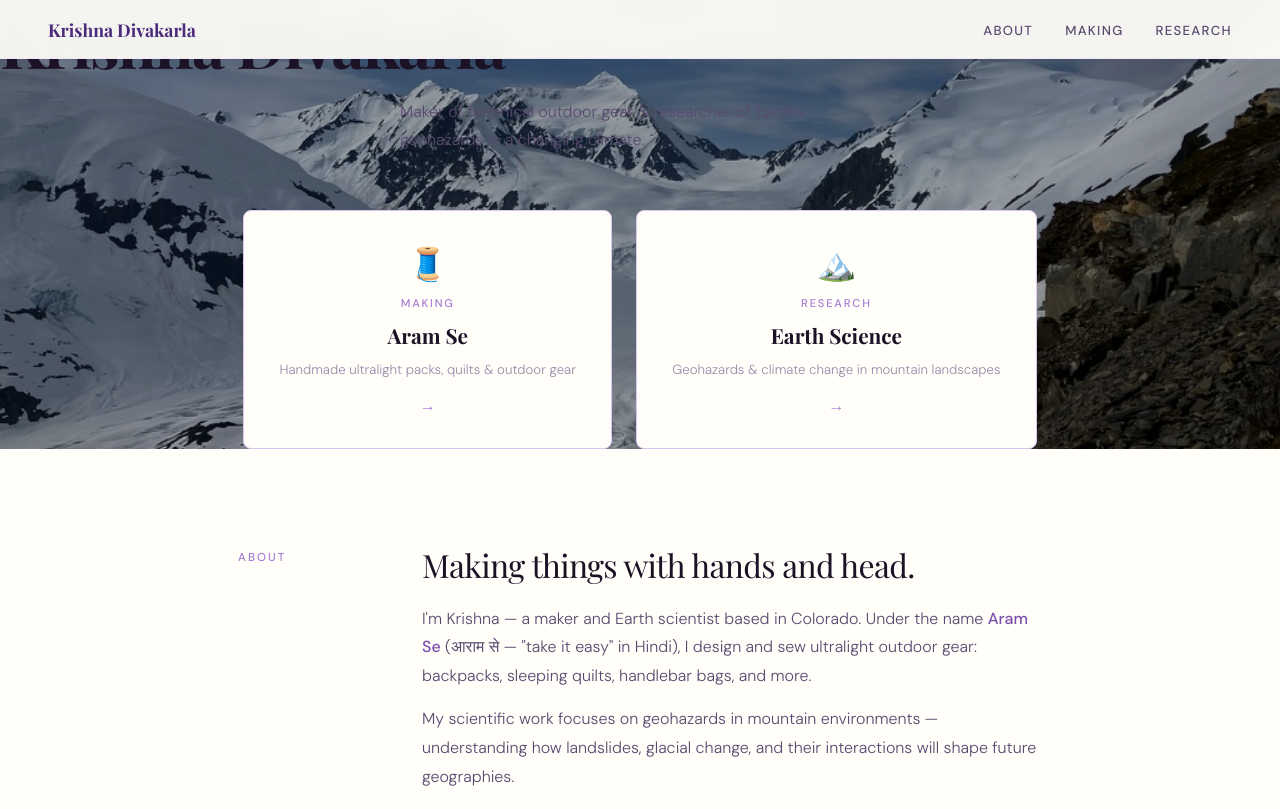
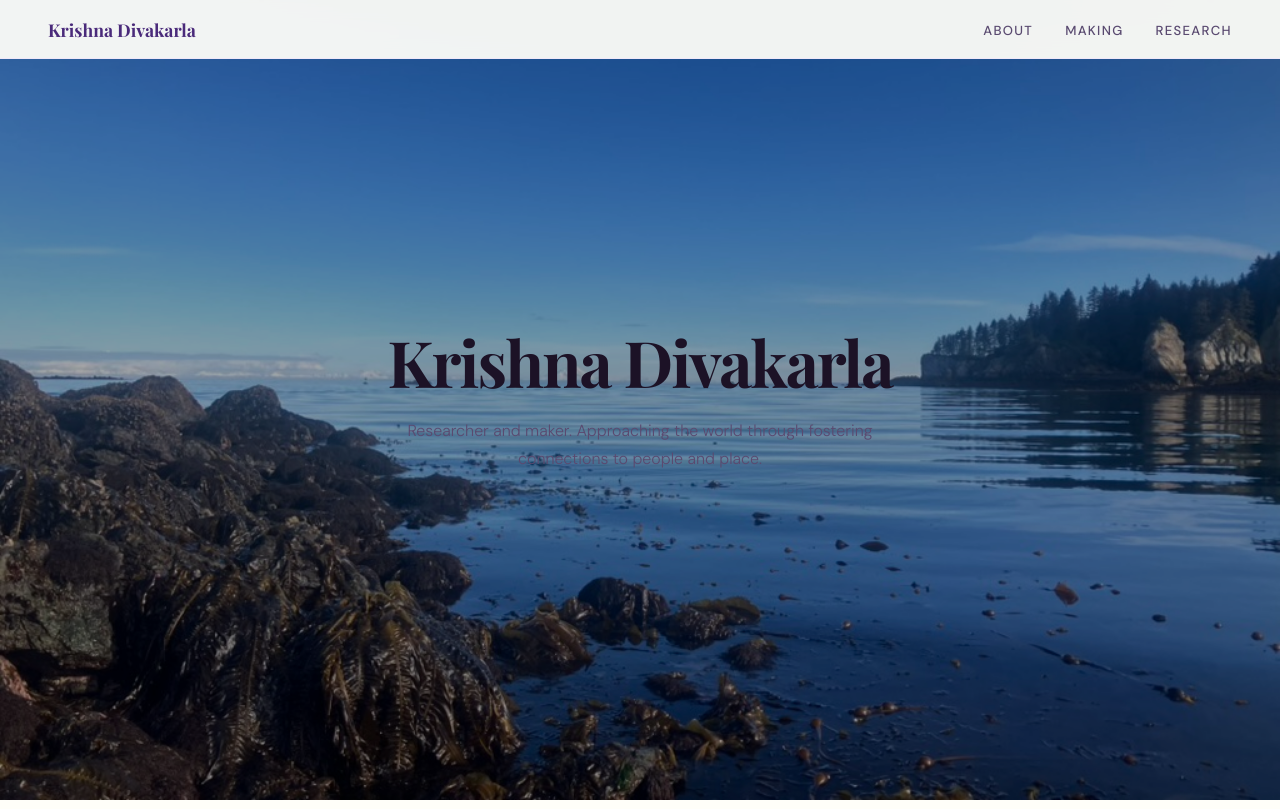
Before and after one commit to kdivakarla/kdivakarla.github.io, a plain HTML site: page index.html in a window 1280 px wide. Shown: the top 809 px of the page. Drawn offline with nearby package versions, Linux system fonts and the light colour scheme; a web font is replaced by a local one.

Commit message:
seldoviaimage

```diff
--- a/index.html
+++ b/index.html
@@ -38,10 +38,17 @@
     .nav-links a:hover { color: var(--purple-dark); }
 
     .hero {
-      background-image: url('objects/science/glaciers/portage_glacier.jpeg');
+      min-height: 100vh;
+      display: flex;
+      flex-direction: column;
+      justify-content: center;
+      align-items: center;
+      text-align: center;
+      padding: 8rem 2rem 5rem;
+      background-image: url('objects/seldovia.jpeg');
       background-size: cover;
       background-position: center;
-      position: relative; /* needed so the overlay stays inside */
+      position: relative;
     }
 
     .hero::before {
@@ -108,22 +115,7 @@
 
 <section class="hero">
   <h1>Krishna Divakarla</h1>
-  <p class="hero-sub">Maker of technical outdoor gear & researcher of Earth's geohazards in a changing climate.</p>
-  <div class="hero-cards">
-    <a href="making.html" class="hero-card fade-up">
-      <span class="card-icon">🧵</span>
-      <span class="card-eyebrow">Making</span>
-      <span class="card-title">Aram Se</span>
-      <span class="card-desc">Handmade ultralight packs, quilts & outdoor gear</span>
-      <span class="card-arrow">→</span>
-    </a>
-    <a href="research.html" class="hero-card fade-up">
-      <span class="card-icon">🏔️</span>
-      <span class="card-eyebrow">Research</span>
-      <span class="card-title">Earth Science</span>
-      <span class="card-desc">Geohazards & climate change in mountain landscapes</span>
-      <span class="card-arrow">→</span>
-    </a>
+  <p class="hero-sub">Researcher and maker. Approaching the world through fostering connections to people and place.</p>
   </div>
 </section>
 
```
Also changed, not shown: objects/seldovia.jpeg (added).
